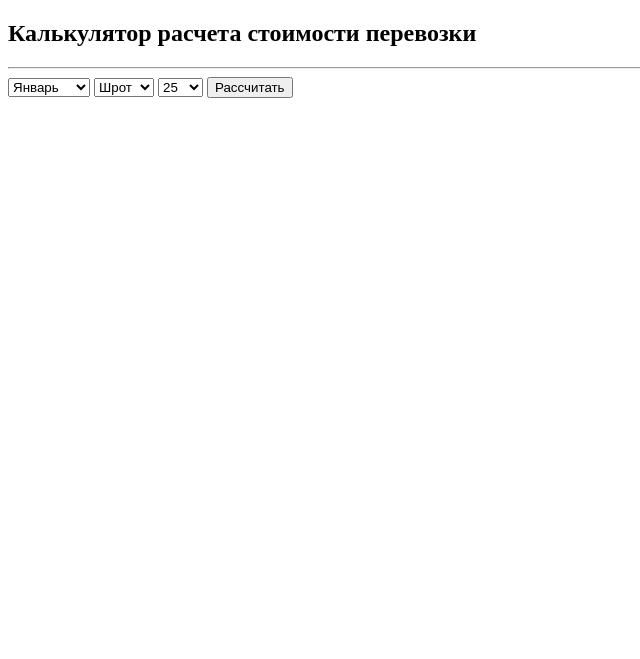
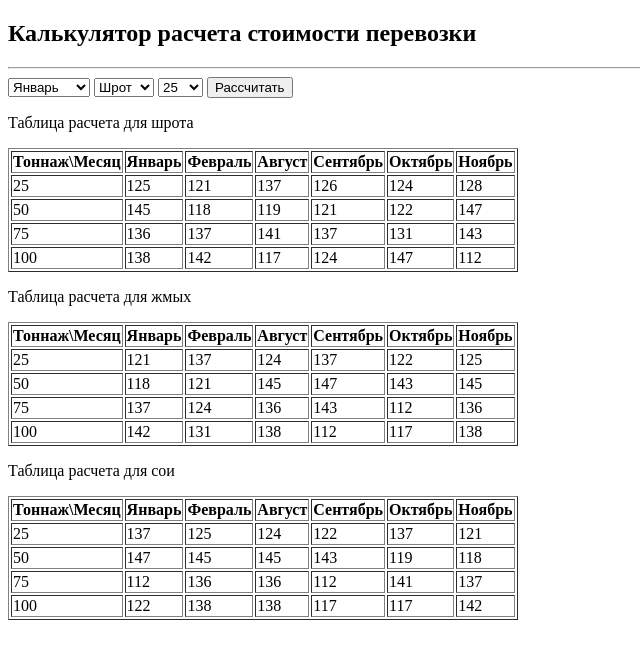
Before and after one commit to IvanusGit/EFKO-Test, a PHP site: page / in a window 1280 px wide. Shown: the top 659 px of the page, without its empty margins (0-640 px from the left). Run offline with PHP 8.4, Linux system fonts and the light colour scheme; data that the repository does not hold is empty.

Commit message:
Добавлена таблица с исходными данными

```diff
--- a/index.php
+++ b/index.php
@@ -34,6 +34,57 @@
     <p>Результат: <?php echo $res ?></p>
 <?php endif ?>
 
+<p>Таблица расчета для шрота</p>
+<table border="1">
+   <tr>
+    <th>Тоннаж\Месяц</th><th>Январь</th><th>Февраль</th><th>Август</th><th>Сентябрь</th><th>Октябрь</th><th>Ноябрь</th>
+   </tr>
+   <tr>
+    <td>25</td><td>125</td><td>121</td><td>137</td><td>126</td><td>124</td><td>128</td>
+    </tr>
+   <tr>
+   <td>50</td><td>145</td><td>118</td><td>119</td><td>121</td><td>122</td><td>147</td>
+   </tr>
+   <tr>
+   <td>75</td><td>136</td><td>137</td><td>141</td><td>137</td><td>131</td><td>143</td>
+   </tr>
+   <tr>
+   <td>100</td><td>138</td><td>142</td><td>117</td><td>124</td><td>147</td><td>112</td>
+</table>
+<p>Таблица расчета для жмых</p>
+<table border="1">
+   <tr>
+    <th>Тоннаж\Месяц</th><th>Январь</th><th>Февраль</th><th>Август</th><th>Сентябрь</th><th>Октябрь</th><th>Ноябрь</th>
+   </tr>
+   <tr>
+    <td>25</td><td>121</td><td>137</td><td>124</td><td>137</td><td>122</td><td>125</td>
+    </tr>
+   <tr>
+   <td>50</td><td>118</td><td>121</td><td>145</td><td>147</td><td>143</td><td>145</td>
+   </tr>
+   <tr>
+   <td>75</td><td>137</td><td>124</td><td>136</td><td>143</td><td>112</td><td>136</td>
+   </tr>
+   <tr>
+   <td>100</td><td>142</td><td>131</td><td>138</td><td>112</td><td>117</td><td>138</td>
+</table>
+<p>Таблица расчета для сои</p>
+<table border="1">
+   <tr>
+    <th>Тоннаж\Месяц</th><th>Январь</th><th>Февраль</th><th>Август</th><th>Сентябрь</th><th>Октябрь</th><th>Ноябрь</th>
+   </tr>
+   <tr>
+    <td>25</td><td>137</td><td>125</td><td>124</td><td>122</td><td>137</td><td>121</td>
+    </tr>
+   <tr>
+   <td>50</td><td>147</td><td>145</td><td>145</td><td>143</td><td>119</td><td>118</td>
+   </tr>
+   <tr>
+   <td>75</td><td>112</td><td>136</td><td>136</td><td>112</td><td>141</td><td>137</td>
+   </tr>
+   <tr>
+   <td>100</td><td>122</td><td>138</td><td>138</td><td>117</td><td>117</td><td>142</td>
+</table>
 </body>
 
 </html>
```
